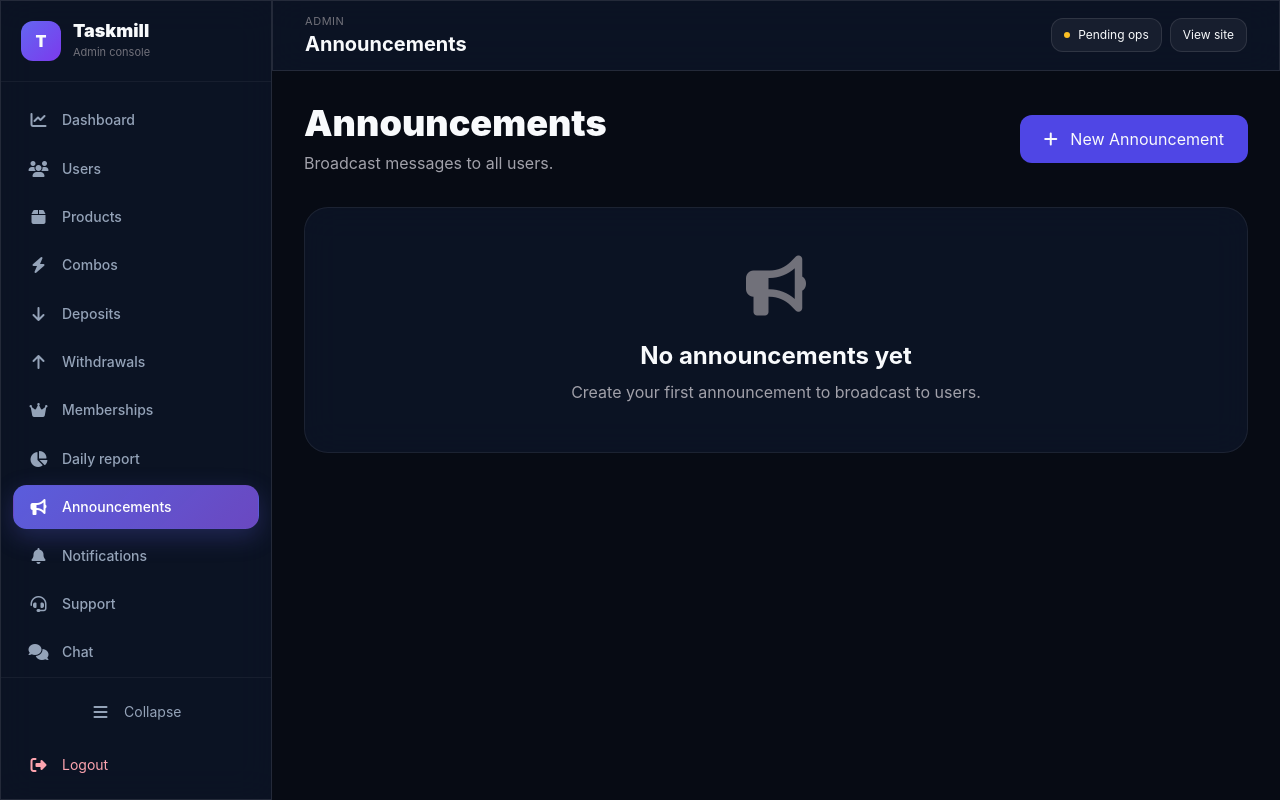
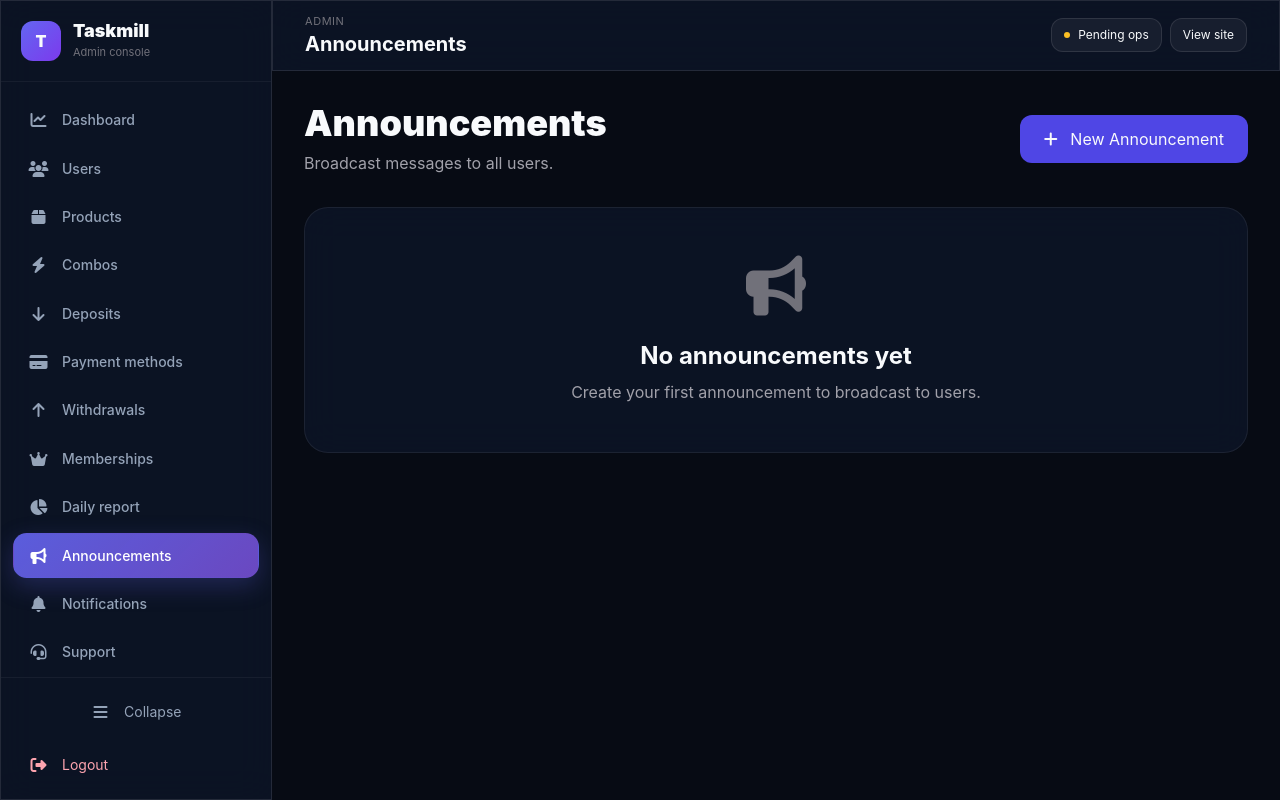
Before and after one commit to ombasi/taskmill, a Flask app: page /admin/announcements in a window 1280 px wide. Run offline with Flask 3, Linux system fonts and the light colour scheme; a user stored in the database is signed in; data that the repository does not hold is empty; some libraries are stand-ins or nearby versions.

Commit message:
Show Payment methods in admin sidebar

```diff
--- a/templates/admin/base.html
+++ b/templates/admin/base.html
@@ -81,6 +81,7 @@
         ('admin.products', 'fa-box', 'Products'),
         ('admin.combos', 'fa-bolt', 'Combos'),
         ('admin.deposits', 'fa-arrow-down', 'Deposits'),
+        ('admin.payment_settings', 'fa-credit-card', 'Payment methods'),
         ('admin.withdrawals', 'fa-arrow-up', 'Withdrawals'),
         ('admin.memberships', 'fa-crown', 'Memberships'),
         ('admin.daily_ops_report', 'fa-chart-pie', 'Daily report'),
```
